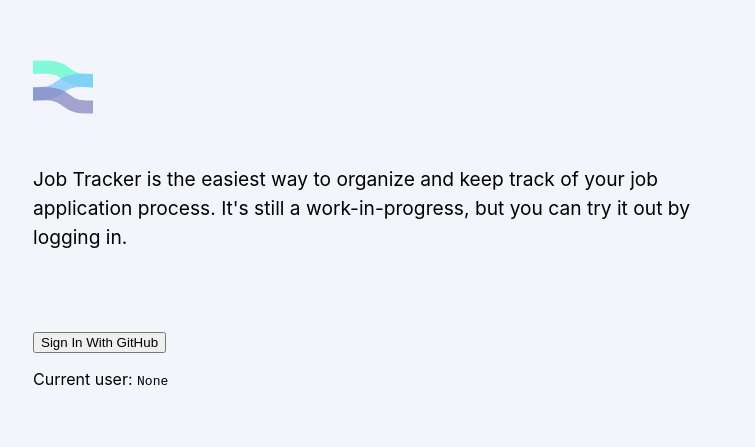
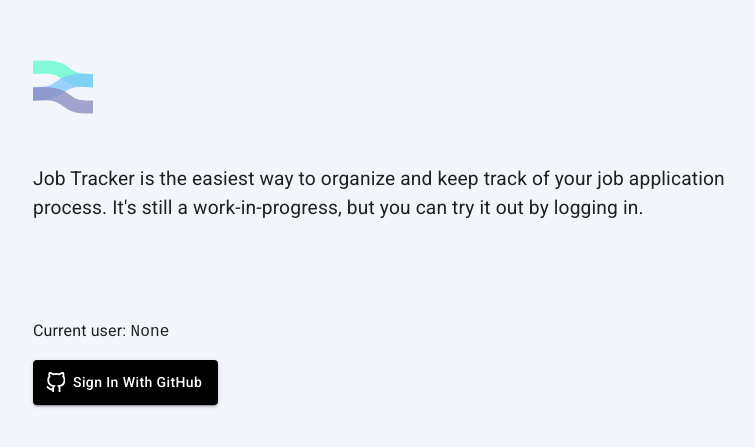
Before and after one commit to dayon3/job-trackr, a Next.js app: page / in a window 1280 px wide. Shown: the part 169-616 px from the top of the page, without its empty margins (257-1012 px from the left). Built offline with nearby package versions, Linux system fonts and the light colour scheme; no server answers.

Commit message:
📦: Material UI, Absolute Imports, Firestore

```diff
--- /dev/null
+++ b/components/icons/GitHubIcon.js
@@ -0,0 +1,14 @@
+import SvgIcon from '@mui/material/SvgIcon';
+
+const GitHubIcon = (props) => {
+  return (
+    <SvgIcon {...props}>
+      <path
+        d="M9 19c-5 1.5-5-2.5-7-3m14 6v-3.87a3.37 3.37 0 0 0-.94-2.61c3.14-.35 6.44-1.54 6.44-7A5.44 5.44 0 0 0 20 4.77 5.07 5.07 0 0 0 19.91 1S18.73.65 16 2.48a13.38 13.38 0 0 0-7 0C6.27.65 5.09 1 5.09 1A5.07 5.07 0 0 0 5 4.77a5.44 5.44 0 0 0-1.5 3.78c0 5.42 3.3 6.61 6.44 7A3.37 3.37 0 0 0 9 18.13V22"
+        fill="none"
+      />
+    </SvgIcon>
+  );
+};
+
+export default GitHubIcon;
--- a/lib/auth.js
+++ b/lib/auth.js
@@ -5,7 +5,8 @@ import {
   onAuthStateChanged,
   signOut
 } from 'firebase/auth';
-import auth from './firebase';
+import { auth } from './firebase';
+import { createUser } from './db';
 
 const authContext = createContext();
 
@@ -25,6 +26,7 @@ function useProvideAuth() {
     if (rawuser) {
       const user = formatuser(rawuser);
 
+      createUser(user.uid, user);
       setUser(user);
       return user;
     } else {
@@ -33,7 +35,7 @@ function useProvideAuth() {
     }
   };
 
-  const signinWithGithub = () => {
+  const signinWithGitHub = () => {
     return signInWithPopup(auth, new GithubAuthProvider()).then((response) =>
       handleUser(response.user)
     );
@@ -51,7 +53,17 @@ function useProvideAuth() {
 
   return {
     user,
-    signinWithGithub,
+    signinWithGitHub,
     signout
   };
 }
+
+const formatuser = (user) => {
+  return {
+    uid: user.uid,
+    email: user.email,
+    name: user.displayName,
+    provider: user.providerData[0].providerId,
+    photoUrl: user.photoURL
+  };
+};
--- /dev/null
+++ b/lib/db.js
@@ -0,0 +1,17 @@
+import { doc, setDoc } from 'firebase/firestore';
+import { db } from './firebase';
+
+export async function createUser(uid, data) {
+  try {
+    const docRef = await setDoc(
+      doc(db, 'users', `${uid}`),
+      {
+        data
+      },
+      { merge: true }
+    );
+    return docRef;
+  } catch (e) {
+    console.error('Error adding document: ', e);
+  }
+}
--- a/lib/firebase.js
+++ b/lib/firebase.js
@@ -1,5 +1,6 @@
 import { initializeApp, getApps } from 'firebase/app';
 import { getAuth } from 'firebase/auth';
+import { getFirestore } from 'firebase/firestore';
 
 const firebaseConfig = {
   apiKey: process.env.NEXT_PUBLIC_FIREBASE_API_KEY,
@@ -13,5 +14,6 @@ if (!getApps().length) {
 }
 
 const auth = getAuth(app);
+const db = getFirestore(app);
 
-export default auth;
+export { auth, db };
--- a/package.json
+++ b/package.json
@@ -9,6 +9,9 @@
     "lint": "next lint"
   },
   "dependencies": {
+    "@emotion/react": "^11.4.1",
+    "@emotion/styled": "^11.3.0",
+    "@mui/material": "^5.0.0",
     "firebase": "^9.0.2",
     "next": "11.1.2",
     "react": "17.0.2",
--- a/pages/_app.js
+++ b/pages/_app.js
@@ -1,12 +1,20 @@
-import { AuthProvider } from '../lib/auth';
-import '../styles/globals.css';
+import { ThemeProvider } from '@mui/material/styles';
+import CssBaseline from '@mui/material/CssBaseline';
 
-function MyApp({ Component, pageProps }) {
+import { AuthProvider } from '@/lib/auth';
+import '@/styles/globals.css';
+import theme from '@/styles/theme';
+
+const App = ({ Component, pageProps }) => {
   return (
     <AuthProvider>
-      <Component {...pageProps} />
+      <ThemeProvider theme={theme}>
+        {/* CssBaseline kickstart an elegant, consistent, and simple baseline to build upon. */}
+        <CssBaseline />
+        <Component {...pageProps} />
+      </ThemeProvider>
     </AuthProvider>
   );
-}
+};
 
-export default MyApp;
+export default App;
--- /dev/null
+++ b/pages/_document.js
@@ -0,0 +1,26 @@
+import Document, { Html, Head, Main, NextScript } from 'next/document';
+
+class MyDocument extends Document {
+  render() {
+    return (
+      <Html>
+        <Head>
+          <meta name="description" content="Generated by create next app" />
+          <link rel="icon" href="/favicon.ico" />
+          <link rel="preconnect" href="https://fonts.googleapis.com" />
+          <link rel="preconnect" href="https://fonts.gstatic.com" crossOrigin />
+          <link
+            href="https://fonts.googleapis.com/css2?family=Roboto:wght@300;400;500;700&display=swap"
+            rel="stylesheet"
+          />
+        </Head>
+        <body>
+          <Main />
+          <NextScript />
+        </body>
+      </Html>
+    );
+  }
+}
+
+export default MyDocument;
--- a/pages/index.js
+++ b/pages/index.js
@@ -1,17 +1,23 @@
 import Image from 'next/image';
 import Head from 'next/head';
-import { useAuth } from '../lib/auth';
-import styles from '../styles/Home.module.css';
+import Button from '@mui/material/Button';
 
-export default function Home() {
+import { useAuth } from '@/lib/auth';
+import styles from '@/styles/Home.module.css';
+import GitHubIcon from '@/components/icons/GitHubIcon';
+
+const Home = () => {
   const auth = useAuth();
 
   return (
     <div className={styles.container}>
       <Head>
         <title>Job Trackr</title>
-        <meta name="description" content="Generated by create next app" />
-        <link rel="icon" href="/favicon.ico" />
+        <meta
+          name="description"
+          content="Easiest way to organize and keep track of your job
+          application process."
+        />
       </Head>
 
       <main className={styles.main}>
@@ -27,16 +33,43 @@ export default function Home() {
           try it out by logging in.
         </p>
 
-        <button onClick={(e) => auth.signinWithGithub()}>
-          Sign In With GitHub
-        </button>
         <p>
-          Current user: <code>{auth?.user ? auth.user.email : 'None'}</code>
+          Current user: <code>{auth.user ? auth.user.email : 'None'}</code>
         </p>
-        {auth?.user && (
-          <button onClick={(e) => auth.signout()}>Sign Out</button>
+        {auth.user ? (
+          <Button
+            variant="contained"
+            color="status"
+            onClick={(e) => auth.signout()}
+          >
+            Sign Out
+          </Button>
+        ) : (
+          <Button
+            onClick={(e) => auth.signinWithGitHub()}
+            variant="contained"
+            color="primary"
+            sx={{
+              textTransform: 'none',
+              marginRight: '16px',
+              backgroundColor: 'black',
+              paddingTop: '10px',
+              paddingBottom: '10px'
+            }}
+            startIcon={
+              <GitHubIcon
+                viewBox="0 0 22 22"
+                stroke="currentColor"
+                strokeWidth="2"
+              />
+            }
+          >
+            Sign In With GitHub
+          </Button>
         )}
       </main>
     </div>
   );
-}
+};
+
+export default Home;
--- a/styles/globals.css
+++ b/styles/globals.css
@@ -1,9 +1,20 @@
+html {
+  min-width: 360px;
+  scroll-behavior: smooth;
+}
+
+#__next {
+  display: flex;
+  flex-direction: column;
+  min-height: 100vh;
+}
+
 html,
 body {
   padding: 0;
   margin: 0;
-  font-family: -apple-system, BlinkMacSystemFont, Segoe UI, Roboto, Oxygen,
-    Ubuntu, Cantarell, Fira Sans, Droid Sans, Helvetica Neue, sans-serif;
+  font-family: 'Roboto', -apple-system, BlinkMacSystemFont, Segoe UI, Roboto,
+    Oxygen, Ubuntu, Cantarell, Fira Sans, Droid Sans, Helvetica Neue, sans-serif;
 }
 
 a {
--- /dev/null
+++ b/styles/theme.js
@@ -0,0 +1,12 @@
+import { createTheme } from '@mui/material/styles';
+
+const theme = createTheme({
+  palette: {
+    status: {
+      main: '#e53e3e',
+      contrastText: '#fff'
+    }
+  }
+});
+
+export default theme;
```
Also changed, not shown: components/icons/GoogleIcon.js (added, +26 -0 lines), jsconfig.json (added, +10 -0 lines), 1 other file (tests, documents, lock files or other folders).
